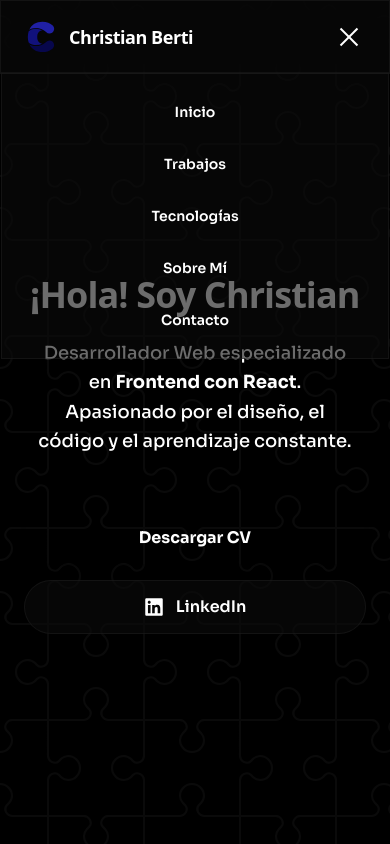
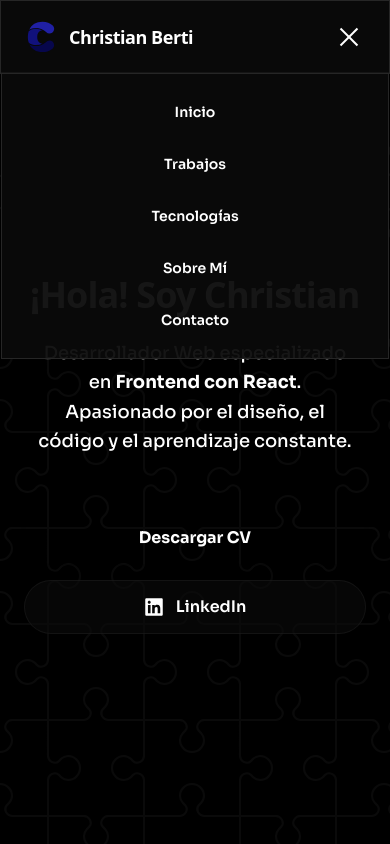
Before and after one commit to christianberti/christianberti.github.io, a React (Vite) app: page / in a window 390 px wide. Both pictures are taken after a click on the button "Abrir menú de navegación". Shown: the top 844 px of the page. Built offline with nearby package versions, Linux system fonts and the light colour scheme; a web font is replaced by a local one; what tailwindcss-animated would draw is missing.

Commit message:
Fix Movie Verse link typo and update mobile navbar opacity

```diff
--- a/src/components/Navbar.jsx
+++ b/src/components/Navbar.jsx
@@ -5,7 +5,7 @@ const Navbar = () => {
   const [menuOpen, setMenuOpen] = useState(false);
 
   return (
-    <nav className={`fixed top-0 left-0 w-full px-0 md:px-0 z-50 transition-all duration-300 ${menuOpen ? "glass-effect border-b border-white/10" : "bg-transparent"}`}>
+    <nav className={`fixed top-0 left-0 w-full px-0 md:px-0 z-50 transition-all duration-300 ${menuOpen ? "glass-effect-mobile border-b border-white/10" : "bg-transparent"}`}>
       <div className={`absolute inset-0 transition-opacity duration-500 ${menuOpen ? 'opacity-100' : 'opacity-0'} md:opacity-100 md:glass-effect border-b border-white/5`}></div>
 
       <div className="relative max-w-7xl mx-auto px-6 md:px-12 py-5 flex justify-between items-center">
@@ -45,7 +45,7 @@ const Navbar = () => {
       </div>
 
       {/* Mobile menu */}
-      <div className={`md:hidden absolute top-full left-0 w-full glass-effect border-b border-white/10 transition-all duration-300 overflow-hidden ${menuOpen ? "max-h-96 opacity-100" : "max-h-0 opacity-0"}`}>
+      <div className={`md:hidden absolute top-full left-0 w-full glass-effect-mobile border-b border-white/10 transition-all duration-300 overflow-hidden ${menuOpen ? "max-h-96 opacity-100" : "max-h-0 opacity-0"}`}>
         <ul className="flex flex-col items-center py-4 space-y-2 font-semibold text-sm">
           <li className="w-full text-center"><a href="#introduction" className="block py-3 px-6 hover:text-white" style={{ color: 'var(--color-brand-text-dim)' }} onClick={() => setMenuOpen(false)}>Inicio</a></li>
           <li className="w-full text-center"><a href="#projects" className="block py-3 px-6 hover:text-white" style={{ color: 'var(--color-brand-text-dim)' }} onClick={() => setMenuOpen(false)}>Trabajos</a></li>
--- a/src/data/ProjectsData.js
+++ b/src/data/ProjectsData.js
@@ -26,7 +26,7 @@ export const projects = [
     image: "/images/MovieVerse.png",
     techs: ["React", "React Router", "REST API", "Context API"],
     demoLink: "https://movie-verse-teal.vercel.app/",
-    repoLink: "hhttps://github.com/christianberti/movie-verse"
+    repoLink: "https://github.com/christianberti/movie-verse"
   },
   // Agrega más proyectos acá...
 ];
--- a/src/index.css
+++ b/src/index.css
@@ -90,3 +90,10 @@ h1, h2, h3 {
   -webkit-backdrop-filter: blur(12px);
   border: 1px solid color-mix(in oklch, var(--color-brand-border) 40%, transparent);
 }
+
+.glass-effect-mobile {
+  background: color-mix(in oklch, var(--color-brand-surface) 95%, transparent);
+  backdrop-filter: blur(16px);
+  -webkit-backdrop-filter: blur(16px);
+  border: 1px solid var(--color-brand-border);
+}
```
